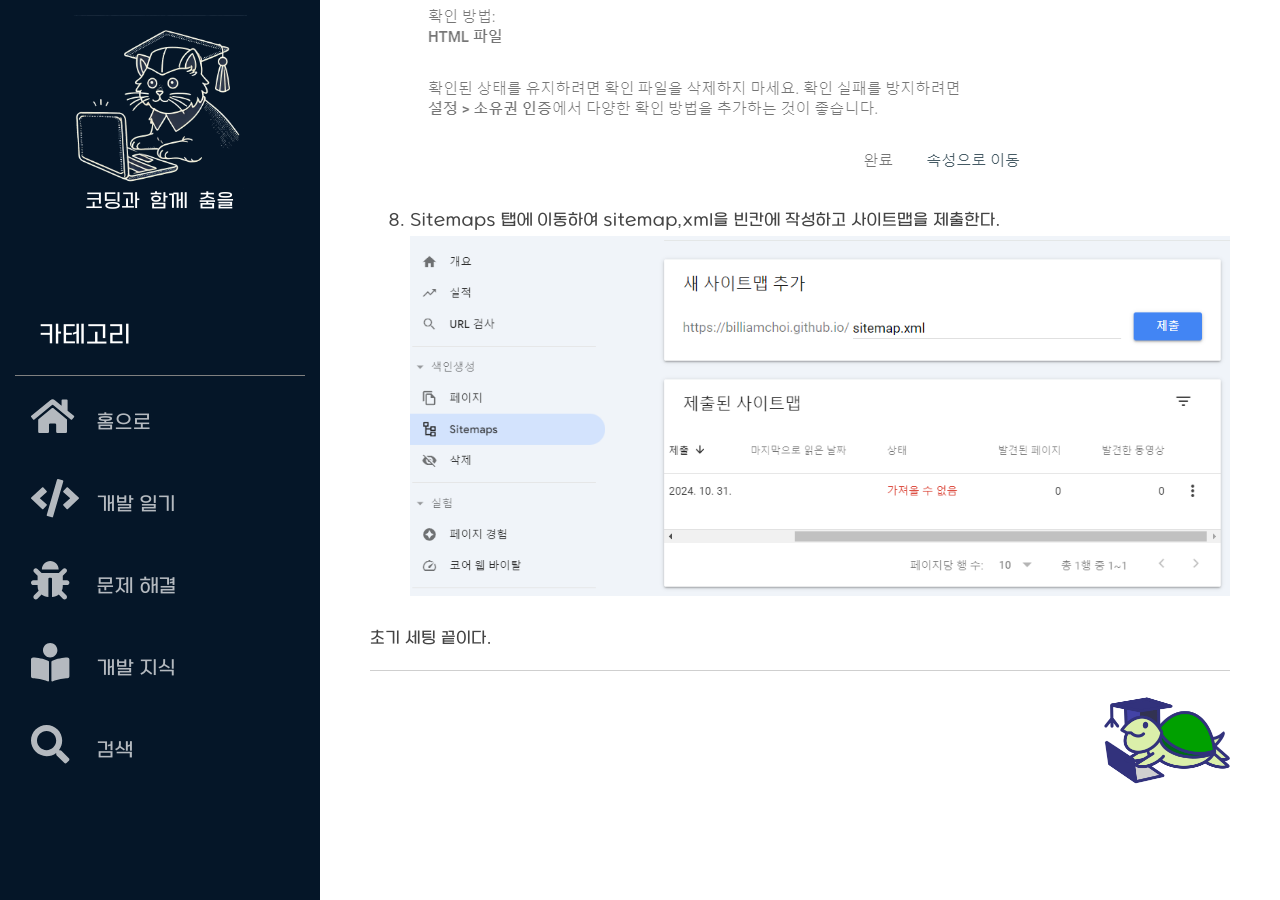
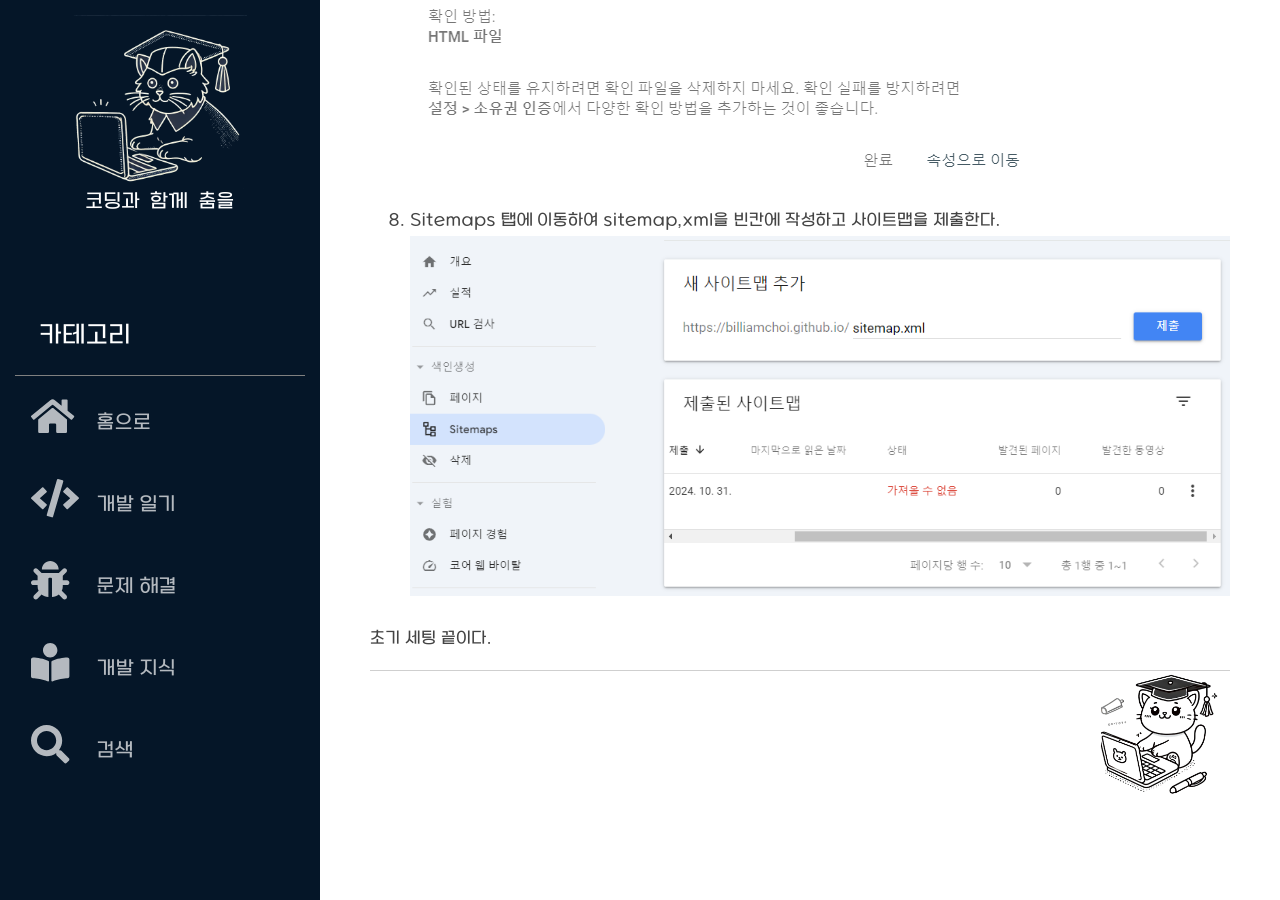
Before and after one commit to billiamchoi/billiamchoi.github.io, a Jekyll site: the page built from _posts/Develop/2024-10-30-seo-google-seo-적용하기.md, in a window 1280 px wide and 900 px high, scrolled down 2868 px. Built offline with Jekyll 4.4.1, drawn with Linux system fonts in a browser that asks for light colours; comment, search, counter and statistics services are not loaded.

Commit message:
이미지 변

```diff
--- a/_includes/head.html
+++ b/_includes/head.html
@@ -55,7 +55,7 @@
   />
   <meta
     name="twitter:image"
-    content="{{ site.url }}/assets/img/infos/kobuk.png"
+    content="{{ site.url }}/assets/img/infos/cat.png"
   />
   <meta
     name="twitter:url"
--- a/_includes/post.html
+++ b/_includes/post.html
@@ -26,7 +26,7 @@
 
 		</div>
 		<p>
-			<img class="home-img" src="/assets/img/infos/kobuki-col-small.png" style="float: right" width="15%" height="auto" >
+			<img class="home-img" src="/assets/img/infos/cat-col-small.png" style="float: right" width="15%" height="auto" >
 			<div style="clear:both;"></div>
 		</p>
 	</div>
```
Also changed, not shown: assets/img/infos/cat-col-small.png (added), assets/img/infos/cat.png (added), assets/img/infos/kobuk.png (deleted), assets/img/infos/kobuki-col-small copy.png (deleted), assets/img/infos/kobuki-col-small.png (deleted).
